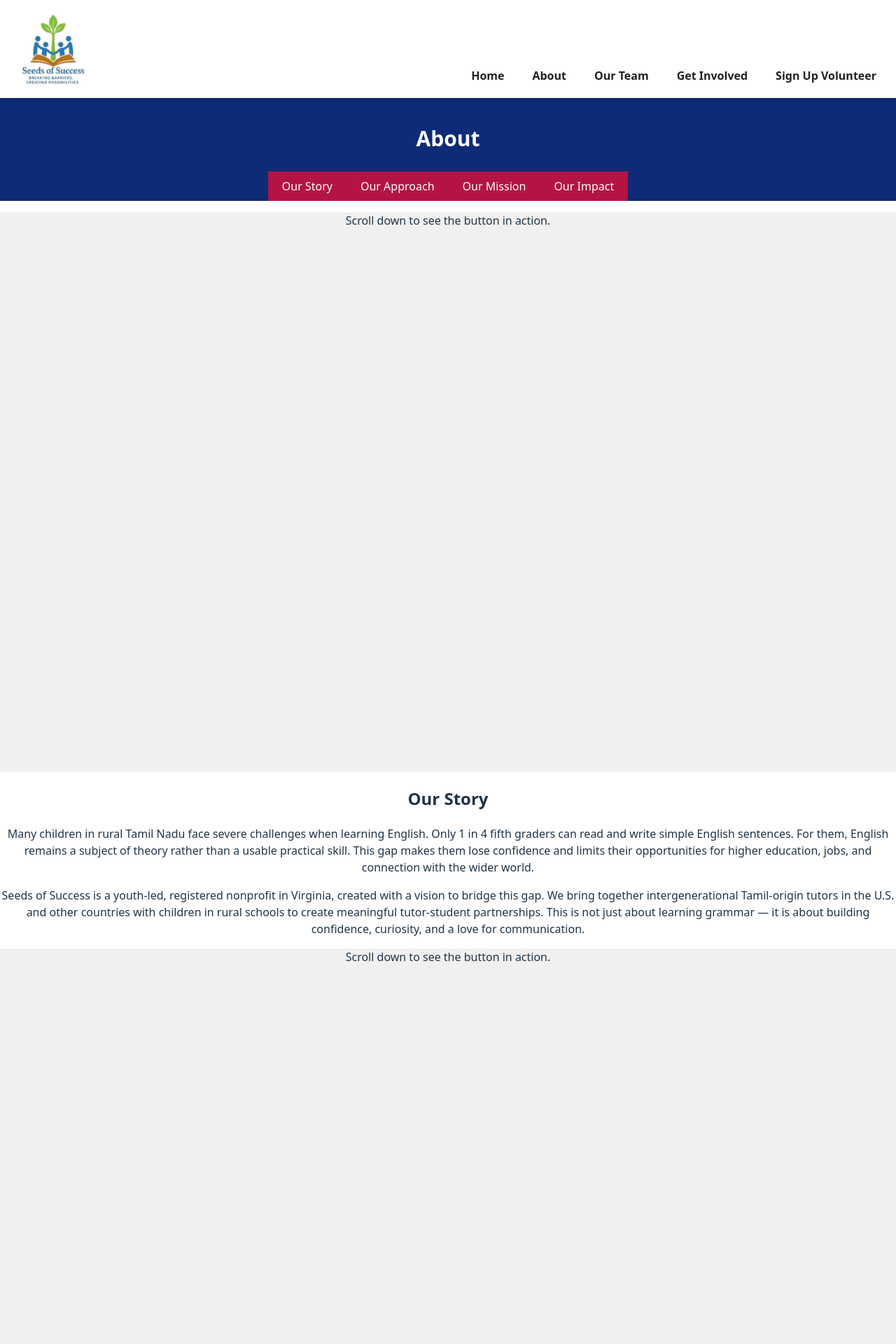
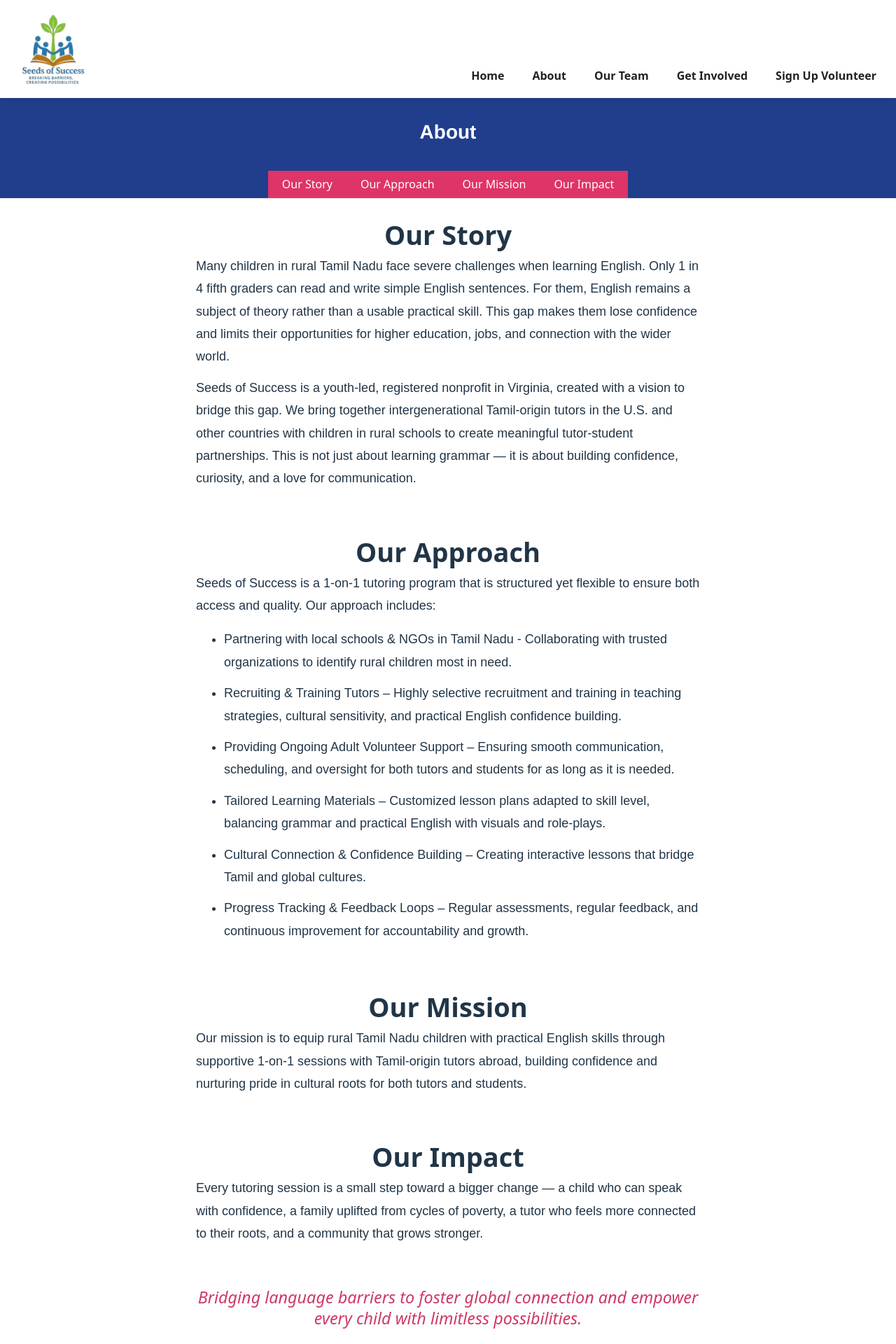
Before and after one commit to sathyaganesan/Seeds-Of-Success, a React (Vite) app: page /about in a window 1280 px wide. Shown: the top 1920 px of the page at 70% size. Built offline with nearby package versions, Linux system fonts and the light colour scheme.

Commit message:
About page is updated

```diff
--- a/src/CSS/About.css
+++ b/src/CSS/About.css
@@ -1,25 +1,201 @@
-.btn-block {
-  flex-direction: column;
-  padding-top: 10px;
-  align-items: flex-start;
-  background-color: #0d2b76;
-  font-size: 20px;
-  color: white;
+/* :root {
+  --header-h: 135px;  /*match your fixed header height*
+} */
+
+/* .btn-block {
+  position: sticky;
+  top: var(--header-h);        /* sit directly below the header *
+  z-index: 950;                /* below header (e.g., header z=1000) *
+  background: #fff;            /* not transparent *
+  box-shadow: 0 1px 2px rgba(0,0,0,.08);
+  background-color: #213e8c;
+} */
+
+/* optional: tidy the inner title/buttons */
+/* .btn-block .title {
+    margin: 0 0 0px 0;
+} */
+
+/* .button-block {
+  display: flex;
+  flex-wrap: wrap;
   justify-content: center;
-}
+  background-color: #213e8c;
+} */
 
-.btn {
-  background-color: #b31444;
-  color: white;               /* text color */
+/* .btn {
+  background-color: #df3467;
+  color: white;               /* text color *
   padding: 10px 20px;
   border: none;
-  border-radius: 0px;         /*rounded corners */
+  border-radius: 0px;         /*rounded corners *
   cursor: pointer;
   font-size: 16px;
   transition: background-color 0.3s ease;
-   /* margin: 10px; */
-}
+} */
 
 .btn:hover {
   background-color: #f4abc2; /* darker on hover */
 }
+
+/* .page-content {
+  width: 60%;
+  margin: 0 auto;          /* centers horizontally *
+  box-sizing: border-box;
+} */
+
+/* .page-content h2 {
+   font-size: 38px !important;
+   margin-bottom: 2px;
+} */
+
+/* .page-content p {
+  line-height: 2;
+  font-family: Arial, Helvetica, sans-serif;
+  font-size: 18px;
+}
+
+.page-content li {
+  line-height: 2;
+  font-family: Arial, Helvetica, sans-serif;
+  font-size: 18px;
+  text-align: left;
+} */
+
+/* .abt-text-container {
+  width: 60%;
+  font-size: clamp(32px, 2.2vw, 24px) !important;
+  font-style: italic;
+  color: #ce3965;
+  line-height: 1.2 !important;
+  padding: 0 !important;
+  width: 60%;
+  margin: 0 auto;
+} */
+
+/* ---------- Responsive tokens ---------- */
+:root {
+  --header-h: 120px;                 /* desktop header height (adjust if needed) */
+  /*--btnbar-py: 8px;                  /* vertical padding for the button bar */
+  --btnbar-gap: 10px;
+  --content-max: 1100px;             /* max readable width on large screens */
+}
+
+/* Tablet */
+@media (max-width: 992px) {
+  :root { --header-h: 96px; }
+}
+
+/* Mobile */
+@media (max-width: 600px) {
+  :root { --header-h: 64px; }
+}
+
+/* If you scroll to anchors, keep them visible below header+bar (optional) */
+html {
+  scroll-padding-top: calc(var(--header-h) + 12px);
+}
+
+/* ---------- Sticky block below header ---------- */
+.btn-block {
+  position: sticky;
+  top: var(--header-h);              /* sits directly under fixed header */
+  z-index: 950;
+  background: #213e8c;               /* non-transparent */
+  box-shadow: 0 1px 2px rgba(0,0,0,.08);
+  /* padding: clamp(12px, 3vw, 0px); */
+  color: #fff;
+}
+
+
+/* Title inside the sticky area */
+.btn-block .title {
+  margin: 0 0 6px 0;
+  font-size: clamp(1.25rem, 2.2vw, 1.75rem);
+  line-height: 1.2;
+}
+
+/* Button row: wraps nicely on small screens */
+.button-block {
+  display: flex;
+  flex-wrap: wrap;
+  /* gap: var(--btnbar-gap); */
+  justify-content: center;
+}
+
+/* Small screens: vertical list */
+@media (max-width: 768px) {
+  .button-block {
+    flex-direction: column;   /* stack vertically */
+    flex-wrap: nowrap;
+    align-items: center;     /* make buttons full width */
+    gap: var(--btnbar-gap, 10px);
+  }
+
+  .button-block .btn {
+    width: 35%;
+    max-width: 520px;         /* optional cap */
+    margin-inline: auto;      /* centers when capped */
+  }
+}
+
+.btn {
+  background-color: #df3467;
+  color: #fff;
+  border: none;
+  border-radius: 0;
+  cursor: pointer;
+  font-size: clamp(14px, 1.2vw + 10px, 16px);
+  padding: clamp(8px, 1.2vw + 6px, 10px) clamp(14px, 2vw, 20px);
+  line-height: 1.2;
+  transition: background-color .2s ease;
+}
+
+@media (hover:hover) and (pointer:fine) {
+  .btn:hover { background-color: #f4abc2; }
+}
+
+.btn:focus-visible {
+  outline: 2px solid #fff;
+  outline-offset: 2px;
+}
+
+.page-content {
+  width: min(60%, var(--content-max));  /* 60% on wide screens, capped */
+  margin: 0 auto;
+  box-sizing: border-box;
+  padding: clamp(12px, 3vw, 24px);
+}
+
+@media (max-width: 992px) {
+  .page-content { width: 75%; }
+}
+@media (max-width: 768px) {
+  .page-content { width: 95%; }
+}
+
+/* Headings & text */
+.page-content h2 {
+  font-size: clamp(1.75rem, 2.2vw + 1rem, 2.375rem);
+  margin: 0 4px;
+}
+
+.page-content p,
+.page-content li {
+  line-height: 1.8;
+  font-family: Arial, Helvetica, sans-serif;
+  font-size: clamp(1rem, 0.3vw + 0.95rem, 1.125rem);
+  text-align: left;
+  margin: 0 0 0.75rem 0;
+}
+
+/* Accent text */
+.abt-text-container {
+  width: 60%;
+  margin: 0 auto;
+  font-size: clamp(1.125rem, 1.2vw + 0.5rem, 1.5rem);
+  font-style: italic;
+  color: #ce3965;
+  line-height: 1.3;
+  padding: 0;
+}
--- a/src/Components/About.jsx
+++ b/src/Components/About.jsx
@@ -1,38 +1,44 @@
 import React, { useRef, useCallback } from 'react';
 import '../CSS/About.css';
 
-function About() {
+export default function About() {
 
-  const paragraphRef = useRef(null);
   const ourStory = useRef(null);
+  const ourApproach = useRef(null);
+  const ourMission = useRef(null);
+  const ourImpact = useRef(null);
 
-  const scrollToParagraph = useCallback(() => {
-    paragraphRef.current?.scrollIntoView({ behavior: 'smooth' });
+  const scrollToourStory = useCallback(() => {
+    ourStory.current?.scrollIntoView({ behavior: 'smooth', block: "center" });
   }, []);
 
-  const scrollToourStory = useCallback(() => {
-    ourStory.current?.scrollIntoView({ behavior: 'smooth' });
+  const scrollToourApproach = useCallback(() => {
+    ourApproach.current?.scrollIntoView({ behavior: 'smooth', block: "center" });
   }, []);
 
+  const scrollToourMission = useCallback(() => {
+    ourMission.current?.scrollIntoView({ behavior: 'smooth', block: "center" });
+  }, []);
+
+    const scrollToourImpact = useCallback(() => {
+    ourImpact.current?.scrollIntoView({ behavior: 'smooth', block: "center" });
+  }, []);
 
   return (
   <>
     <div >
       <div className='btn-block'>
         <div>
-          <h2>About</h2>
+          <h2 className='title'>About</h2>
         </div>
-        <div>
+        <div className='button-block'>
           <button className='btn' onClick={scrollToourStory} >Our Story</button>
-          <button className='btn' onClick={scrollToParagraph} >Our Approach</button>
-          <button className='btn' onClick={scrollToParagraph} >Our Mission</button>
-          <button className='btn' onClick={scrollToParagraph} >Our Impact</button>
+          <button className='btn' onClick={scrollToourApproach} >Our Approach</button>
+          <button className='btn' onClick={scrollToourMission} >Our Mission</button>
+          <button className='btn' onClick={scrollToourImpact} >Our Impact</button>
         </div>
       </div>
-      <div style={{ height: '100vh', backgroundColor: '#f0f0f0' }}>
-        <p>Scroll down to see the button in action.</p>
-      </div>
-        <div ref={ourStory}>
+      <div ref={ourStory} className='page-content'>
         <h2>Our Story</h2>
         <p>Many children in rural Tamil Nadu face severe challenges when learning English.
           Only 1 in 4 fifth graders can read and write simple English sentences.
@@ -46,25 +52,34 @@ function About() {
           This is not just about learning grammar — it is about building confidence, curiosity, and a love for communication.
         </p>
       </div>
-        <div style={{ height: '100vh', backgroundColor: '#f0f0f0' }}>
-        <p>Scroll down to see the button in action.</p>
+      <div  ref={ourApproach} className='page-content'>
+        <h2>Our Approach</h2>
+        <p>Seeds of Success is a 1-on-1 tutoring program that is structured yet flexible to ensure both access and quality.  Our approach includes:</p>
+        <ul>
+          <li>Partnering with local schools & NGOs in Tamil Nadu - Collaborating with trusted organizations to identify rural children most in need.</li>
+          <li>Recruiting & Training Tutors – Highly selective recruitment and training in teaching strategies, cultural sensitivity, and practical English confidence building.</li>
+          <li>Providing Ongoing Adult Volunteer Support – Ensuring smooth communication, scheduling, and oversight for both tutors and students for as long as it is needed.</li>
+          <li>Tailored Learning Materials – Customized lesson plans adapted to skill level, balancing grammar and practical English with visuals and role-plays.</li>
+          <li>Cultural Connection & Confidence Building – Creating interactive lessons that bridge Tamil and global cultures.</li>
+          <li>Progress Tracking & Feedback Loops – Regular assessments, regular feedback, and continuous improvement for accountability and growth.</li>
+        </ul>
       </div>
-        <div ref={paragraphRef}>
-          <h2>Our Approach</h2>
-          <p>Many children in rural Tamil Nadu face severe challenges when learning English.
-           Only 1 in 4 fifth graders can read and write simple English sentences.
-           For them, English remains a subject of theory rather than a usable practical skill.
-           This gap makes them lose confidence and limits their opportunities for higher education, jobs,
-           and connection with the wider world.
+      <div ref={ourMission} className='page-content'>
+        <h2>Our Mission</h2>
+        <p>Our mission is to equip rural Tamil Nadu children with practical English skills through supportive 1-on-1 sessions with Tamil-origin tutors abroad,
+          building confidence and nurturing pride in cultural roots for both tutors and students.
         </p>
-          <p>Seeds of Success is a youth-led, registered nonprofit in Virginia, created with a vision to bridge this gap.
-            We bring together intergenerational Tamil-origin tutors in the U.S.
-            and other countries with children in rural schools to create meaningful tutor-student partnerships.
-            This is not just about learning grammar — it is about building confidence, curiosity, and a love for communication.
+      </div>
+      <div ref={ourImpact} className='page-content'>
+        <h2>Our Impact</h2>
+        <p>Every tutoring session is a small step toward a bigger change — a child who can speak with confidence, a family uplifted from cycles of poverty,
+            a tutor who feels more connected to their roots, and a community that grows stronger.
         </p>
+      </div>
+      <div className='abt-text-container'>
+        <p>Bridging language barriers to foster global connection and empower every child with limitless possibilities.</p>
       </div>
     </div>
   </>
   );
 }
-export default About;
--- a/src/Components/Home.jsx
+++ b/src/Components/Home.jsx
@@ -37,7 +37,7 @@ function Home() {
                 </div>
                 <div className='tab tab2'>
                     <h3 className='margin'>
-                        <Link to="/about" className='link'> Our Team </Link>
+                        <Link to="/OurTeam" className='link'> Our Team </Link>
                     </h3>
                     <p>
                         Founders, Tutors, Students
```
Also changed, not shown: public/seeds.svg (added). Lines whose indentation alone changed are shown as unchanged.
